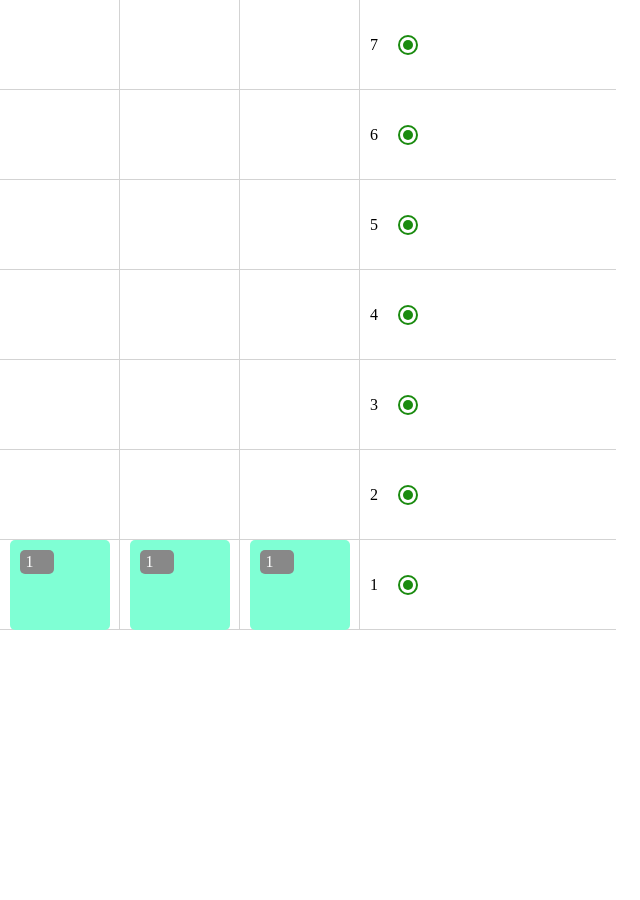
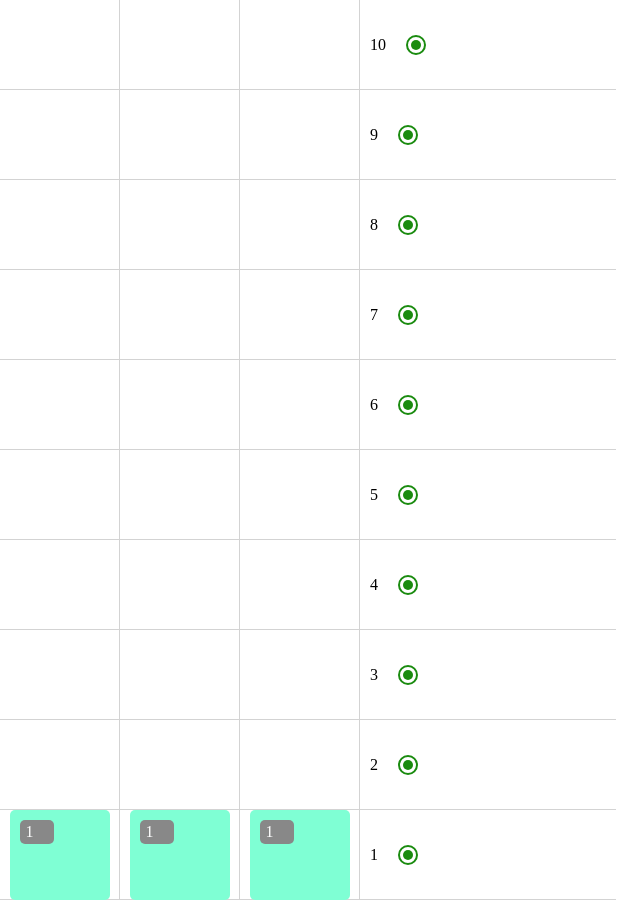
Before and after one commit to Enkovich/elevator-simulator, a Vue app: page / in a window 1280 px wide. Shown: the whole page, without its empty margins (0-640 px from the left). Before the commit the page ends 800 px from the top, so only its background shows below. Built offline with nearby package versions, Linux system fonts and the light colour scheme.

Commit message:
The nearest elevator to the floor is now handling the call

```diff
--- a/src/App.vue
+++ b/src/App.vue
@@ -35,7 +35,7 @@ export default defineComponent({
       //количество лифтов
       elevatorsValue: 3,
       //количество этажей
-      floorsValue: 7,
+      floorsValue: 10,
       tasks: [] as Number[],
       floors: [] as IFloor[],
       elevators: [] as IElevator[],
@@ -75,21 +75,35 @@ export default defineComponent({
     callElevator(floorNum:number){
       let i = 0
       let searchElevator = true
+      let tempNum = 10000000000000000000000,
+          selectedElevator = 1000000000000000000000
+      if(!this.elevatorsCurrentFloors.includes(floorNum)) {
 
-      if(!this.elevatorsCurrentFloors.includes(floorNum)) {
+
         while(i<=this.elevators.length-1) {
           if(this.elevators[i].waiting === true) {
-            this.elevatorsCurrentFloors = this.elevatorsCurrentFloors.filter((elem)=> {return elem !== this.elevators[i].currentFloor})
-            this.elevators[i] = {id: this.elevators[i].id, waiting: false, currentFloor: floorNum}
-            this.elevatorsCurrentFloors.push(floorNum)
-            i=i+this.elevators.length
+            let tempNum2 = floorNum - this.elevators[i].currentFloor
+            if(tempNum2 < 0) tempNum2 = tempNum2 * -1
+            if(tempNum2 < tempNum) {
+              tempNum = tempNum2
+              selectedElevator = i
+            }
+            console.log(tempNum, tempNum2, selectedElevator)
             searchElevator = false
           }
           i++
         }
+
         this.floors[this.floors.length - floorNum].waiting = true
 
-        if(!searchElevator) return false
+        if(!searchElevator) {
+          this.elevatorsCurrentFloors = this.elevatorsCurrentFloors.filter((elem)=> {return elem !== this.elevators[selectedElevator].currentFloor})
+          this.elevators[selectedElevator] = {id: this.elevators[selectedElevator].id, waiting: false, currentFloor: floorNum}
+          this.elevatorsCurrentFloors.push(floorNum)
+
+          return false
+        }
+
         this.tasks.push(floorNum)
         this.saveData()
       }
--- a/src/components/elevator.vue
+++ b/src/components/elevator.vue
@@ -7,7 +7,6 @@
                         <div class="blockElevatorFloorTask">{{floorTask}}</div>
                         <div class="blockElevatorDirection">{{movement}}</div>
                     </div>
-
                 </div>
             </div>
         </div>
```
